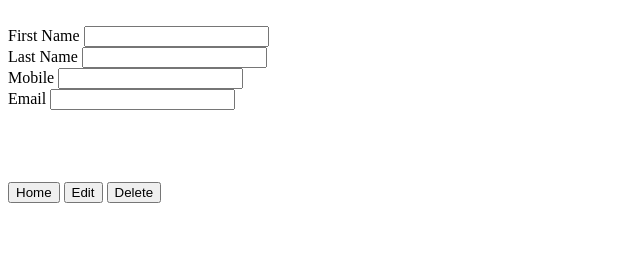
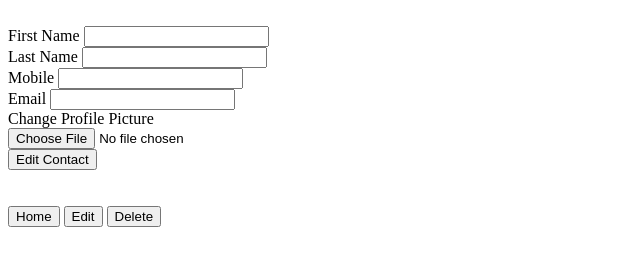
Before and after one commit to OagengMashele/FNB-App-Academy, a plain HTML site: page Week 6 - The Contact Book App/edit-contact.html in a window 1280 px wide. Both pictures are taken after a click on the button "Edit". Shown: the whole page, without its empty margins (0-640 px from the left). Drawn offline with Linux system fonts and the light colour scheme; no server answers.

Commit message:
lesson 20

```diff
--- a/Week 6 - The Contact Book App/apiMethods.js
+++ b/Week 6 - The Contact Book App/apiMethods.js
@@ -91,3 +91,14 @@ function displayContactOutput(data) {
     document.getElementById("mobile").value = `${data[0].mobile}`;
     document.getElementById("email").value = `${data[0].email}`;
 }
+
+function editContact() {
+    document.getElementById("firstname").readOnly = false;
+    document.getElementById("lastname").readOnly = false;
+    document.getElementById("mobile").readOnly = false;
+    document.getElementById("email").readOnly = false;
+    document.getElementById("avatarLabel").hidden = false;
+    document.getElementById("avatar").hidden = false;
+    document.getElementById("submitForm").hidden = false;
+
+}
--- a/Week 6 - The Contact Book App/edit-contact.html
+++ b/Week 6 - The Contact Book App/edit-contact.html
@@ -29,7 +29,7 @@
     <br>
     <br>
     <button id="homeLink" type="button" onclick="homeLink()">Home</button>
-    <button id="editContact" type="button" onclick="homeLink()">Edit</button>
+    <button id="editContact" type="button" onclick="editContact()">Edit</button>
     <button id="deleteContact" type="button" onclick="homeLink()">Delete</button>
 
     <script src="config.js"></script>
```
